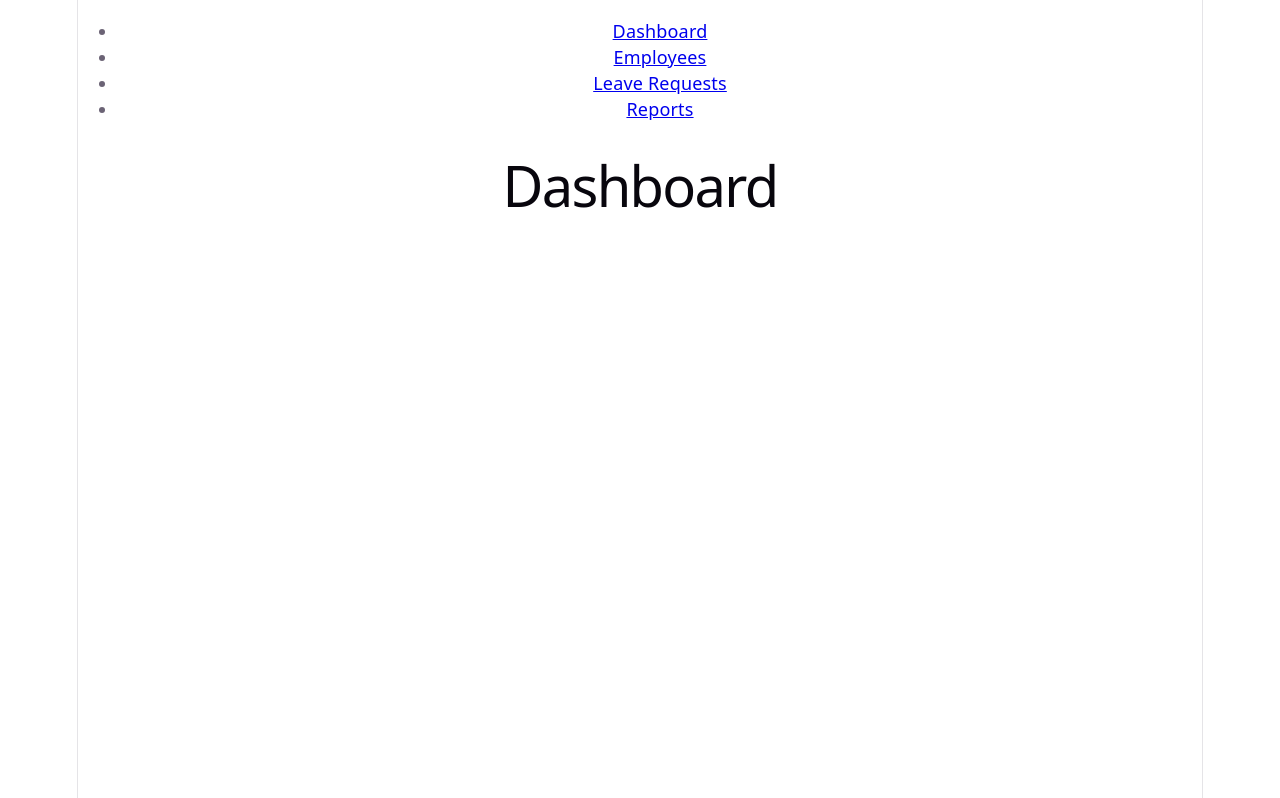
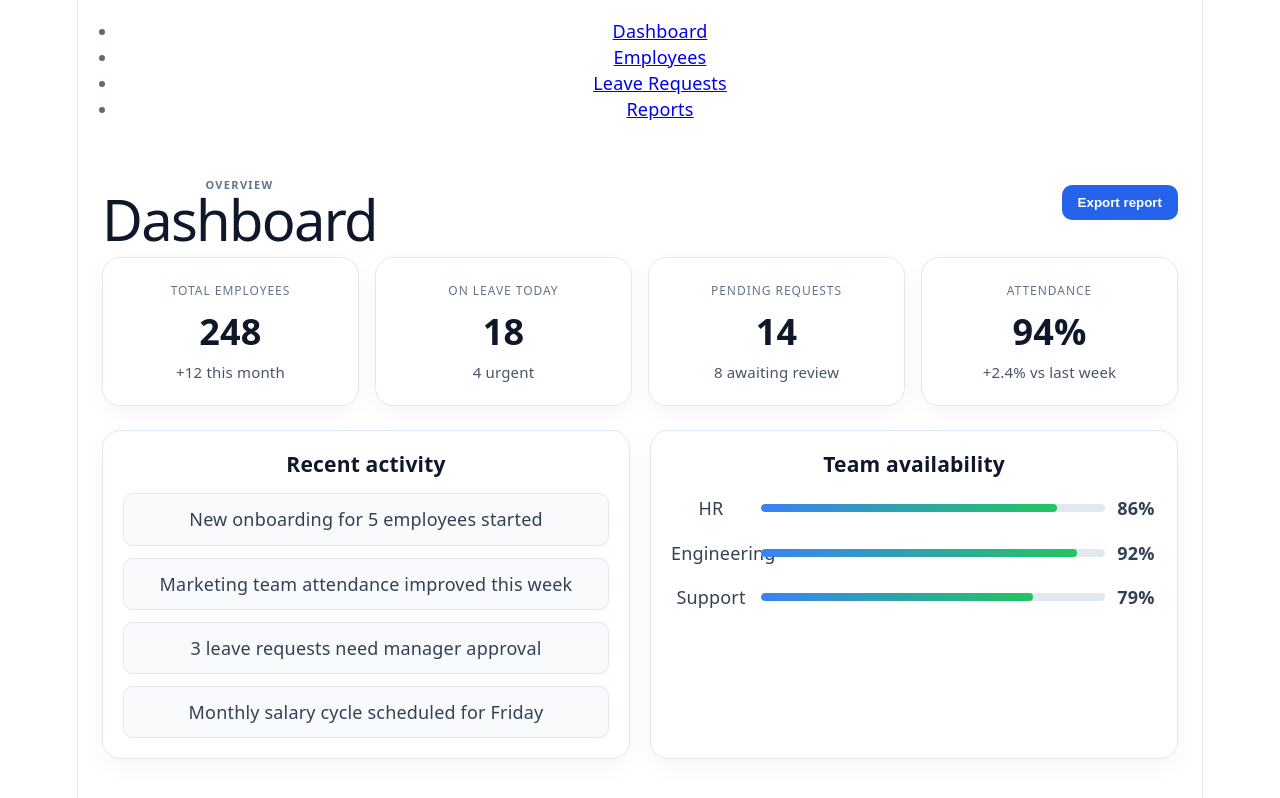
Before and after one commit to surakshaFL/Employee-management-system, a React (Vite) app: page / in a window 1280 px wide. Built offline with nearby package versions, Linux system fonts and the light colour scheme.

Commit message:
pages add dashboard, employees, leaverequests, reports

```diff
--- a/src/App.css
+++ b/src/App.css
@@ -182,3 +182,188 @@
     border-right-color: var(--border);
   }
 }
+
+.page-section {
+  padding: 32px 24px 40px;
+  max-width: 1200px;
+  margin: 0 auto;
+}
+
+.page-header {
+  display: flex;
+  justify-content: space-between;
+  align-items: center;
+  gap: 16px;
+  margin-bottom: 24px;
+}
+
+.eyebrow {
+  margin: 0 0 8px;
+  text-transform: uppercase;
+  letter-spacing: 0.12em;
+  font-size: 11px;
+  color: #64748b;
+  font-weight: 700;
+}
+
+.page-header h1,
+.panel h3 {
+  margin: 0;
+  color: #0f172a;
+}
+
+.primary-btn {
+  border: none;
+  border-radius: 10px;
+  background: #2563eb;
+  color: white;
+  padding: 10px 16px;
+  font-weight: 600;
+  cursor: pointer;
+}
+
+.stats-grid {
+  display: grid;
+  grid-template-columns: repeat(auto-fit, minmax(180px, 1fr));
+  gap: 16px;
+  margin-bottom: 24px;
+}
+
+.stat-card,
+.panel {
+  background: #ffffff;
+  border: 1px solid #e2e8f0;
+  border-radius: 18px;
+  box-shadow: 0 8px 24px rgba(15, 23, 42, 0.04);
+}
+
+.stat-card {
+  padding: 20px 18px;
+  display: flex;
+  flex-direction: column;
+  gap: 8px;
+}
+
+.stat-label {
+  color: #64748b;
+  font-size: 12px;
+  text-transform: uppercase;
+  letter-spacing: 0.08em;
+}
+
+.stat-card strong {
+  font-size: 2rem;
+  color: #0f172a;
+  line-height: 1.1;
+}
+
+.stat-card small {
+  color: #475569;
+}
+
+.content-grid {
+  display: grid;
+  grid-template-columns: repeat(auto-fit, minmax(280px, 1fr));
+  gap: 20px;
+}
+
+.panel {
+  padding: 20px;
+}
+
+.list {
+  list-style: none;
+  padding: 0;
+  margin: 16px 0 0;
+  display: flex;
+  flex-direction: column;
+  gap: 12px;
+  color: #334155;
+}
+
+.list li {
+  padding: 12px 14px;
+  border-radius: 10px;
+  background: #f8fafc;
+  border: 1px solid #e2e8f0;
+}
+
+.table-list {
+  margin-top: 16px;
+  display: flex;
+  flex-direction: column;
+  gap: 12px;
+}
+
+.list-row {
+  display: grid;
+  grid-template-columns: 1.6fr 1fr auto;
+  gap: 12px;
+  align-items: center;
+  padding: 14px 16px;
+  border: 1px solid #e2e8f0;
+  border-radius: 12px;
+  background: #f8fafc;
+}
+
+.list-row strong,
+.list-row span,
+.list-row small {
+  display: block;
+}
+
+.list-row small {
+  color: #64748b;
+  margin-top: 4px;
+}
+
+.status-pill {
+  padding: 6px 10px;
+  border-radius: 999px;
+  font-size: 12px;
+  font-weight: 700;
+  text-align: center;
+}
+
+.status-pill.active,
+.status-pill.working,
+.status-pill.approved,
+.status-pill.pending {
+  background: #dbeafe;
+  color: #1d4ed8;
+}
+
+.status-pill.in-meeting,
+.status-pill.review,
+.status-pill.on-leave {
+  background: #fef3c7;
+  color: #b45309;
+}
+
+.status-pill.rejected {
+  background: #fee2e2;
+  color: #b91c1c;
+}
+
+.mini-metric {
+  display: grid;
+  grid-template-columns: 80px 1fr 42px;
+  gap: 10px;
+  align-items: center;
+  margin-top: 18px;
+  color: #334155;
+}
+
+.progress {
+  height: 8px;
+  background: #e2e8f0;
+  border-radius: 999px;
+  overflow: hidden;
+}
+
+.progress i {
+  display: block;
+  height: 100%;
+  background: linear-gradient(90deg, #3b82f6, #22c55e);
+  border-radius: inherit;
+}
--- a/src/Pages/Dashboard.tsx
+++ b/src/Pages/Dashboard.tsx
@@ -1,9 +1,67 @@
-import React from 'react'
+const stats = [
+  { label: 'Total Employees', value: '248', change: '+12 this month' },
+  { label: 'On Leave Today', value: '18', change: '4 urgent' },
+  { label: 'Pending Requests', value: '14', change: '8 awaiting review' },
+  { label: 'Attendance', value: '94%', change: '+2.4% vs last week' },
+];
+
+const activity = [
+  'New onboarding for 5 employees started',
+  'Marketing team attendance improved this week',
+  '3 leave requests need manager approval',
+  'Monthly salary cycle scheduled for Friday',
+];
 
 export default function Dashboard() {
   return (
-    <div>
-        <h1>Dashboard</h1>
-    </div>
-  )
+    <section className="page-section">
+      <div className="page-header">
+        <div>
+          <p className="eyebrow">Overview</p>
+          <h1>Dashboard</h1>
+        </div>
+        <button className="primary-btn">Export report</button>
+      </div>
+
+      <div className="stats-grid">
+        {stats.map((item) => (
+          <div key={item.label} className="stat-card">
+            <span className="stat-label">{item.label}</span>
+            <strong>{item.value}</strong>
+            <small>{item.change}</small>
+          </div>
+        ))}
+      </div>
+
+      <div className="content-grid">
+        <div className="panel">
+          <h3>Recent activity</h3>
+          <ul className="list">
+            {activity.map((item) => (
+              <li key={item}>{item}</li>
+            ))}
+          </ul>
+        </div>
+
+        <div className="panel">
+          <h3>Team availability</h3>
+          <div className="mini-metric">
+            <span>HR</span>
+            <div className="progress"><i style={{ width: '86%' }} /></div>
+            <b>86%</b>
+          </div>
+          <div className="mini-metric">
+            <span>Engineering</span>
+            <div className="progress"><i style={{ width: '92%' }} /></div>
+            <b>92%</b>
+          </div>
+          <div className="mini-metric">
+            <span>Support</span>
+            <div className="progress"><i style={{ width: '79%' }} /></div>
+            <b>79%</b>
+          </div>
+        </div>
+      </div>
+    </section>
+  );
 }
--- a/src/Pages/Employees.tsx
+++ b/src/Pages/Employees.tsx
@@ -1,8 +1,56 @@
+const employees = [
+  { name: 'Ayesha Khan', role: 'HR Manager', dept: 'Human Resources', status: 'Active' },
+  { name: 'Rahul Verma', role: 'Senior Developer', dept: 'Engineering', status: 'Working' },
+  { name: 'Nisha Patel', role: 'Sales Lead', dept: 'Sales', status: 'In Meeting' },
+  { name: 'Imran Ali', role: 'Operations Analyst', dept: 'Operations', status: 'On Leave' },
+];
+
 export default function Employees() {
   return (
-    <section style={{ padding: 24 }}>
-      <h1>Employees</h1>
-      <p>Employee list and profile links will go here.</p>
+    <section className="page-section">
+      <div className="page-header">
+        <div>
+          <p className="eyebrow">Directory</p>
+          <h1>Employees</h1>
+        </div>
+        <button className="primary-btn">Add employee</button>
+      </div>
+
+      <div className="stats-grid">
+        <div className="stat-card">
+          <span className="stat-label">Total staff</span>
+          <strong>248</strong>
+          <small>+8 this quarter</small>
+        </div>
+        <div className="stat-card">
+          <span className="stat-label">Remote</span>
+          <strong>72</strong>
+          <small>29% of workforce</small>
+        </div>
+        <div className="stat-card">
+          <span className="stat-label">New hires</span>
+          <strong>12</strong>
+          <small>2 onboarding this week</small>
+        </div>
+      </div>
+
+      <div className="panel">
+        <h3>Employee list</h3>
+        <div className="table-list">
+          {employees.map((employee) => (
+            <div key={employee.name} className="list-row">
+              <div>
+                <strong>{employee.name}</strong>
+                <small>{employee.role}</small>
+              </div>
+              <span>{employee.dept}</span>
+              <span className={`status-pill ${employee.status.toLowerCase().replace(/\s+/g, '-')}`}>
+                {employee.status}
+              </span>
+            </div>
+          ))}
+        </div>
+      </div>
     </section>
-  )
+  );
 }
--- a/src/Pages/LeaveRequests.tsx
+++ b/src/Pages/LeaveRequests.tsx
@@ -1,8 +1,56 @@
+const requests = [
+  { employee: 'Aisha Noor', type: 'Annual Leave', dates: '12 Sep - 15 Sep', status: 'Pending' },
+  { employee: 'Harsh Jain', type: 'Sick Leave', dates: '09 Sep - 10 Sep', status: 'Approved' },
+  { employee: 'Meera Das', type: 'Parental Leave', dates: '20 Sep - 30 Sep', status: 'Review' },
+  { employee: 'Omar Siddiqui', type: 'Personal Leave', dates: '14 Sep - 14 Sep', status: 'Rejected' },
+];
+
 export default function LeaveRequests() {
   return (
-    <section style={{ padding: 24 }}>
-      <h1>Leave Requests</h1>
-      <p>List of leave requests and manager/HR approval UI will go here.</p>
+    <section className="page-section">
+      <div className="page-header">
+        <div>
+          <p className="eyebrow">HR workflow</p>
+          <h1>Leave Requests</h1>
+        </div>
+        <button className="primary-btn">New request</button>
+      </div>
+
+      <div className="stats-grid">
+        <div className="stat-card">
+          <span className="stat-label">Pending</span>
+          <strong>14</strong>
+          <small>Needs approval</small>
+        </div>
+        <div className="stat-card">
+          <span className="stat-label">Approved</span>
+          <strong>26</strong>
+          <small>This month</small>
+        </div>
+        <div className="stat-card">
+          <span className="stat-label">Utilized</span>
+          <strong>78%</strong>
+          <small>Annual quota</small>
+        </div>
+      </div>
+
+      <div className="panel">
+        <h3>Latest requests</h3>
+        <div className="table-list">
+          {requests.map((request) => (
+            <div key={`${request.employee}-${request.dates}`} className="list-row">
+              <div>
+                <strong>{request.employee}</strong>
+                <small>{request.type}</small>
+              </div>
+              <span>{request.dates}</span>
+              <span className={`status-pill ${request.status.toLowerCase()}`}>
+                {request.status}
+              </span>
+            </div>
+          ))}
+        </div>
+      </div>
     </section>
-  )
+  );
 }
--- a/src/Pages/Reports.tsx
+++ b/src/Pages/Reports.tsx
@@ -1,8 +1,49 @@
+const reports = [
+  { title: 'Attendance Summary', value: '94.2%', detail: 'Across all departments' },
+  { title: 'Open Issues', value: '09', detail: 'Flagged for review' },
+  { title: 'Payroll Status', value: 'On track', detail: 'Next cycle Friday' },
+];
+
 export default function Reports() {
   return (
-    <section style={{ padding: 24 }}>
-      <h1>Reports</h1>
-      <p>Reports and dashboard widgets will be implemented here.</p>
+    <section className="page-section">
+      <div className="page-header">
+        <div>
+          <p className="eyebrow">Insights</p>
+          <h1>Reports</h1>
+        </div>
+        <button className="primary-btn">Generate report</button>
+      </div>
+
+      <div className="stats-grid">
+        {reports.map((report) => (
+          <div key={report.title} className="stat-card">
+            <span className="stat-label">{report.title}</span>
+            <strong>{report.value}</strong>
+            <small>{report.detail}</small>
+          </div>
+        ))}
+      </div>
+
+      <div className="content-grid">
+        <div className="panel">
+          <h3>Department performance</h3>
+          <ul className="list">
+            <li>Engineering: 96% productivity</li>
+            <li>Sales: 88% target achievement</li>
+            <li>Support: 91% SLA compliance</li>
+          </ul>
+        </div>
+
+        <div className="panel">
+          <h3>Scheduled exports</h3>
+          <ul className="list">
+            <li>Monthly payroll report — 15 Sep</li>
+            <li>Employee attendance — 18 Sep</li>
+            <li>Leave balance summary — 22 Sep</li>
+          </ul>
+        </div>
+      </div>
     </section>
-  )
+  );
 }
```
Also changed, not shown: src/App.tsx (+4 -4 lines).
